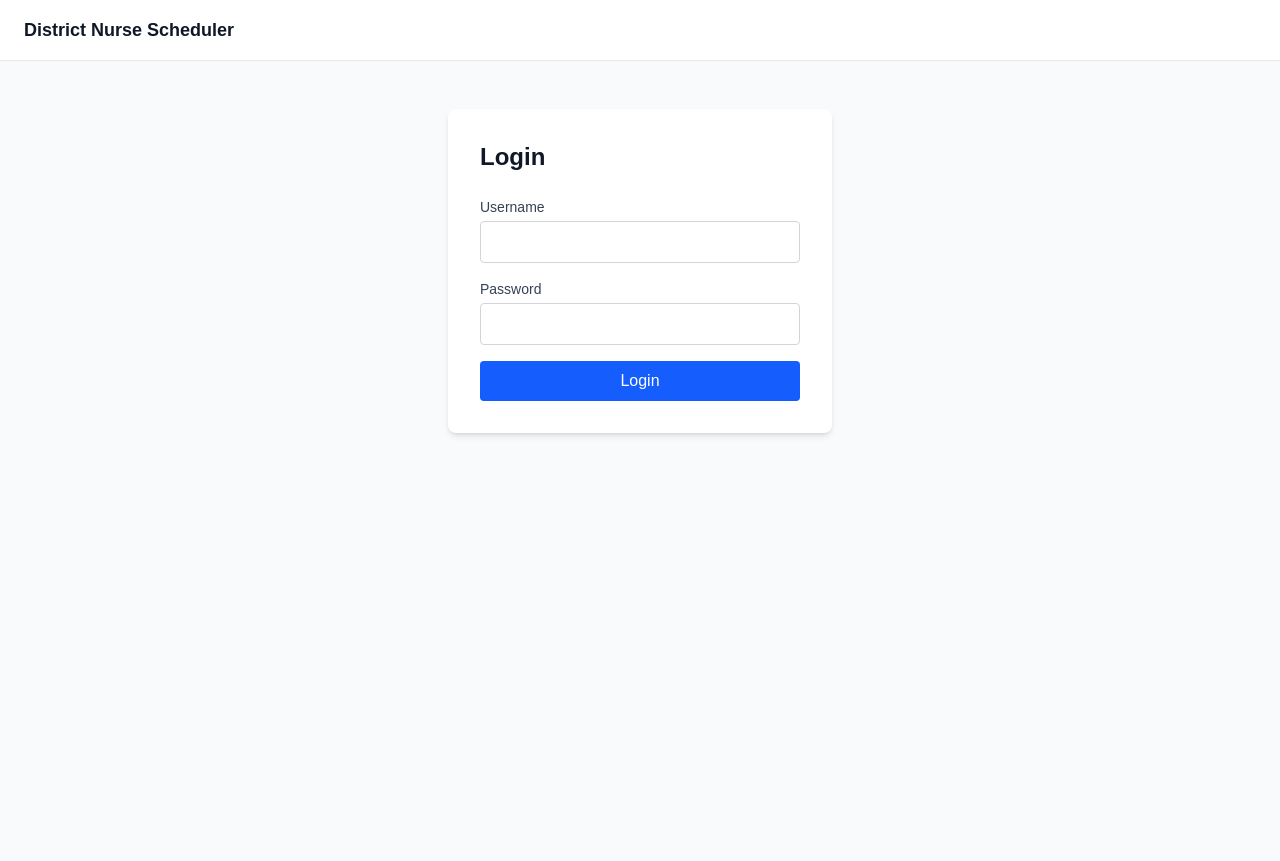
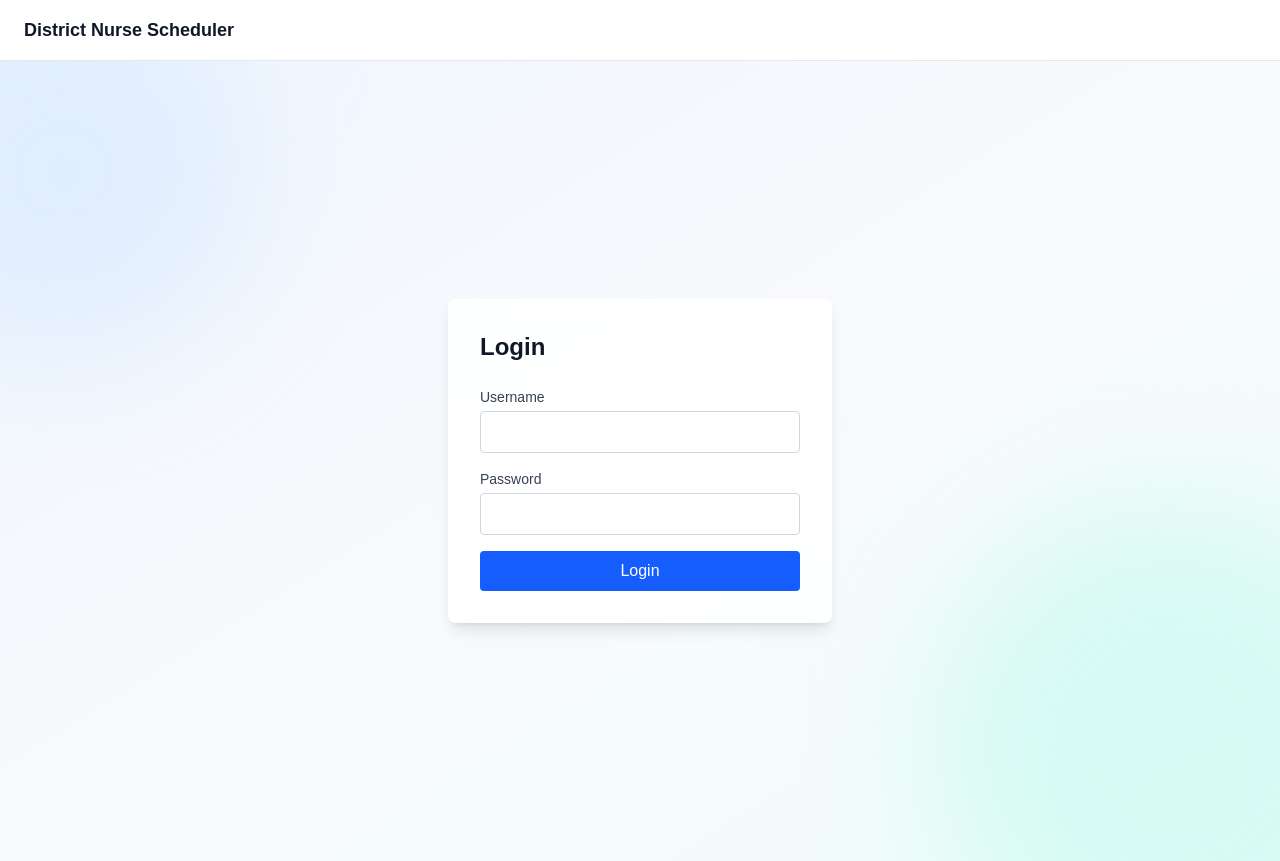
Before and after one commit to Aboudr98/district-nurse-scheduler, a Next.js app: page /login in a window 1280 px wide. Built offline with nearby package versions, Linux system fonts and the light colour scheme; no server answers.

Commit message:
Add background imagery, site-wide gradient, and role-based accent colours

```diff
--- a/app/dashboard/page.js
+++ b/app/dashboard/page.js
@@ -52,10 +52,8 @@ useEffect(() => {
 <h2 className="text-xl font-semibold mb-2 text-gray-900">Nurse Dashboard</h2>
 <p className="text-gray-600 mb-1">Welcome back, {user.name}.</p>
 <p className="text-gray-600 mb-4">View and manage your assigned visits below.</p>
-    {/* NEW: link to the Nurse's visit list */}
-
 <nav className="flex flex-wrap gap-3">
-      <Link href="/nurse/visits" className="px-4 py-2 bg-blue-600 text-white rounded hover:bg-blue-700 transition-colors text-sm font-medium">My Visits</Link>
+<Link href="/nurse/visits" className="px-4 py-2 bg-teal-600 text-white rounded hover:bg-teal-700 transition-colors text-sm font-medium">My Visits</Link>
 </nav>
 </div>
 )}
--- a/app/layout.js
+++ b/app/layout.js
@@ -23,7 +23,7 @@ export default function RootLayout({ children }) {
       lang="en"
       className={`${geistSans.variable} ${geistMono.variable} h-full antialiased`}
     >
-      <body className="min-h-full flex flex-col bg-gray-50">
+      <body className="min-h-full flex flex-col bg-gradient-to-b from-slate-50 to-blue-50">
         <Header />
         <main className="flex-1">{children}</main>
       </body>
--- a/app/login/page.js
+++ b/app/login/page.js
@@ -26,9 +26,15 @@ export default function LoginPage() {
   }, []);
 
   return (
-    <div className="min-h-screen bg-gray-50">
-      <div className="flex items-center justify-center px-4 py-12">
-        <div className="w-full max-w-sm bg-white p-8 rounded-lg shadow-md">
+  <div className="min-h-screen relative overflow-hidden bg-gradient-to-br from-blue-50 via-slate-50 to-teal-50">
+    {/* Decorative background shapes — purely visual, no interactive content */}
+    <div className="absolute top-[-10%] left-[-10%] w-96 h-96 bg-blue-200 rounded-full opacity-30 blur-3xl"></div>
+    <div className="absolute bottom-[-15%] right-[-10%] w-[30rem] h-[30rem] bg-teal-200 rounded-full opacity-30 blur-3xl"></div>
+
+    <div className="relative flex items-center justify-center px-4 py-12 min-h-screen">
+      <div className="w-full max-w-sm bg-white/90 backdrop-blur-sm p-8 rounded-lg shadow-lg">
+
+
           <h1 className="text-2xl font-semibold mb-6 text-gray-900">Login</h1>
 
           {feedback && (
--- a/app/nurse/visits/page.js
+++ b/app/nurse/visits/page.js
@@ -72,8 +72,9 @@ export default function NurseVisitsPage() {
                 </div>
 
                 {visit.status === 'pending' && (
-                  <button onClick={() => markComplete(visit.visitID)} className="ml-4 px-3 py-1 bg-blue-600 text-white rounded hover:bg-blue-700 transition-colors whitespace-nowrap"> Mark Complete </button>
-                )}
+                  <button onClick={() => markComplete(visit.visitID)} className="ml-4 px-3 py-1 bg-teal-600 text-white rounded hover:bg-teal-700 transition-colors whitespace-nowrap"> Mark Complete </button>
+                  )}
+
               </li>
             ))}
           </ol>
```
Lines whose indentation alone changed are shown as unchanged.
